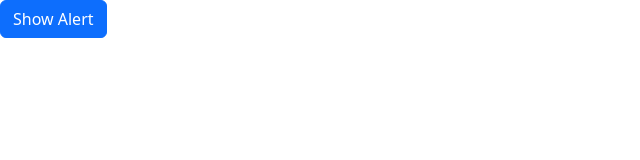
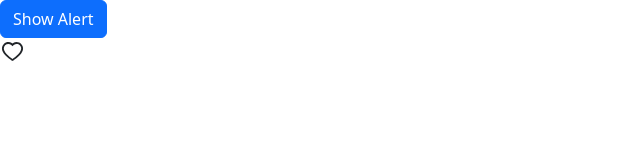
Before and after one commit to HakimAsa/react-vite-typescript, a React (Vite) app: page / in a window 1280 px wide. Shown: the top 160 px of the page, without its empty margins (0-640 px from the left). Built offline with nearby package versions, Linux system fonts and the light colour scheme.

Commit message:
building like button

```diff
--- a/package.json
+++ b/package.json
@@ -12,7 +12,8 @@
   "dependencies": {
     "bootstrap": "^5.2.3",
     "react": "^18.2.0",
-    "react-dom": "^18.2.0"
+    "react-dom": "^18.2.0",
+    "react-icons": "^4.8.0"
   },
   "devDependencies": {
     "@types/react": "^18.0.28",
--- a/src/App.tsx
+++ b/src/App.tsx
@@ -3,6 +3,7 @@
 import { useState } from 'react';
 import Alert from './components/Alert';
 import Button from './components/Button';
+import Like from './components/Like';
 
 function App() {
   // const cities = ['Cotonou', 'Parakou', 'Djougou', 'Bohicon', 'Nikki'];
@@ -17,6 +18,8 @@
       <Button color='primary' onClick={() => setShow(true)}>
         Show Alert
       </Button>
+      {/* like button example */}
+      <Like onClick={() => console.log('clicked')} />
     </div>
   );
 }
--- /dev/null
+++ b/src/components/Like.tsx
@@ -0,0 +1,27 @@
+import { useState } from 'react';
+import { AiFillHeart, AiOutlineHeart } from 'react-icons/ai';
+interface Props {
+  onClick: () => void;
+}
+function Like({ onClick }: Props) {
+  const [isLiked, setIsLiked] = useState(false);
+
+  const toggle = () => {
+    setIsLiked(!isLiked);
+    onClick();
+  };
+
+  if (isLiked)
+    return (
+      <div>
+        <AiFillHeart color='#ff6b81' size={25} onClick={toggle} />
+      </div>
+    );
+  return (
+    <div>
+      <AiOutlineHeart size={25} onClick={toggle} />
+    </div>
+  );
+}
+
+export default Like;
--- a/src/components/ListGroup.tsx
+++ b/src/components/ListGroup.tsx
@@ -1,8 +1,8 @@
 import { useState } from 'react';
 
 interface Props {
+  heading: string;
   items: string[];
-  heading: string;
   onSelectItem: (item: string) => void;
 }
 
```
Also changed, not shown: 1 other file (tests, documents, lock files or other folders).
